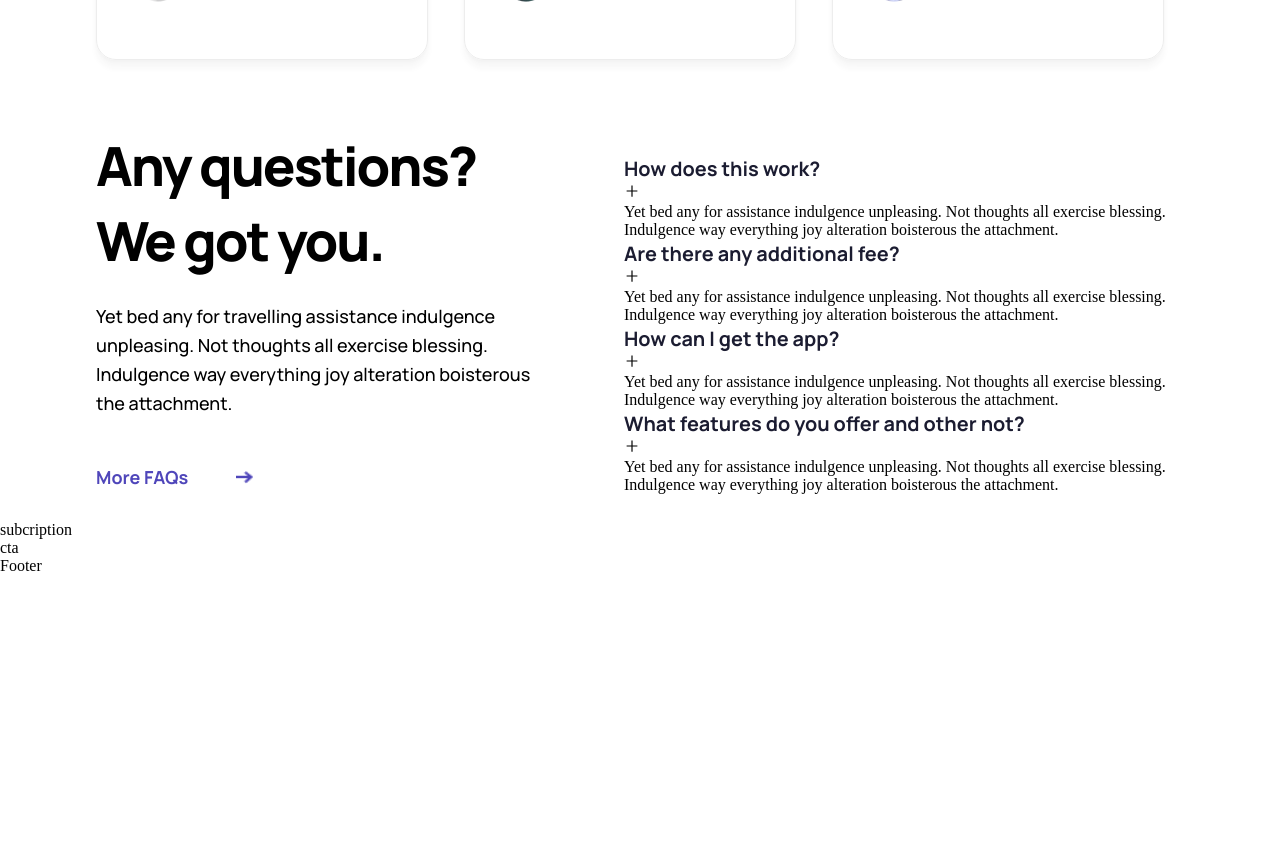
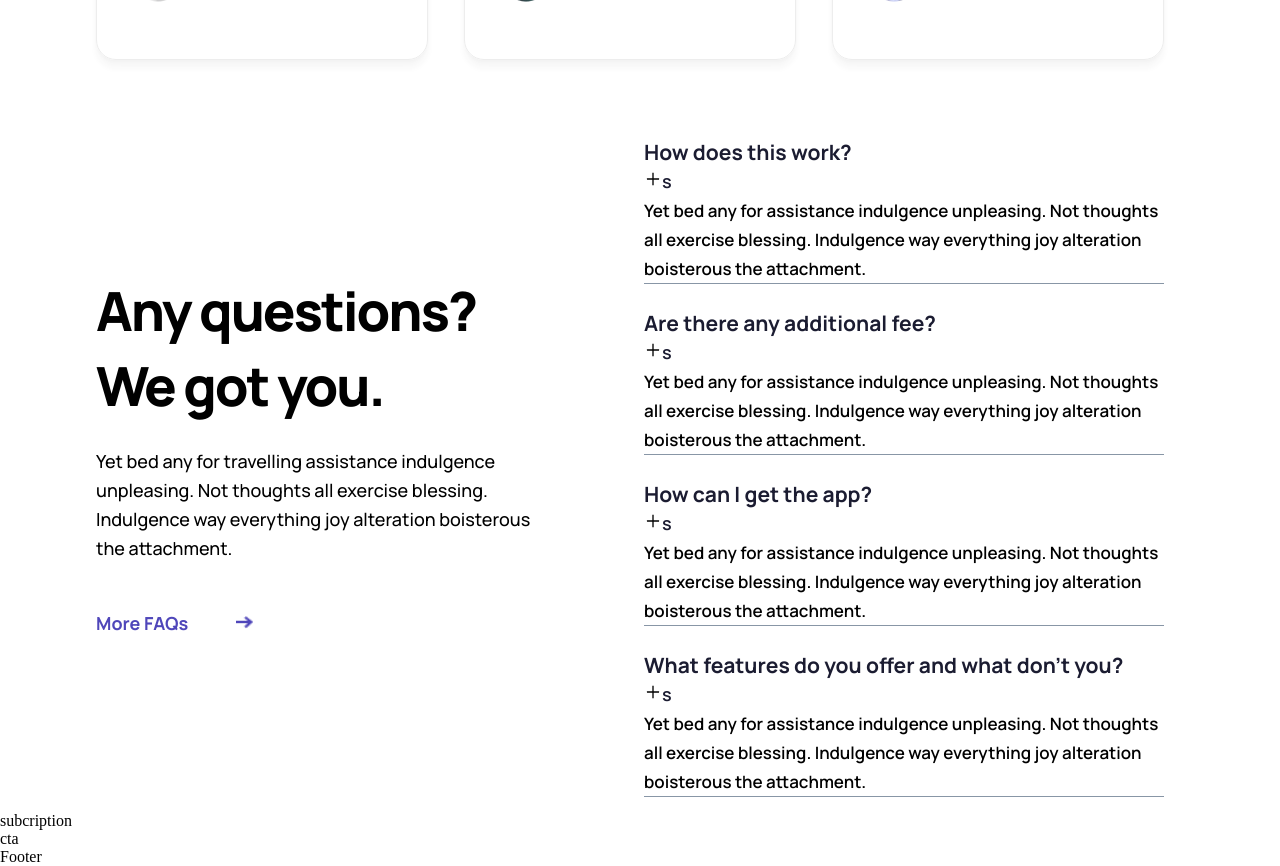
Before and after one commit to jam-jam200/sass-landing-page, a React (Vite) app: page / in a window 1280 px wide. Shown: the part 3500-4366 px from the top of the page. Before the commit the page ends 4075 px from the top, so only its background shows below. Built offline with nearby package versions, Linux system fonts and the light colour scheme.

Commit message:
still on accordions

```diff
--- a/src/components/Accordions/Accordion.jsx
+++ b/src/components/Accordions/Accordion.jsx
@@ -6,31 +6,22 @@ import { faq__questions } from "../../constants";
 const Accordion = () => {
   const [accordion, setAccordion] = useState(-1);
 
-  const handleAccordion = (index) => {
-    setAccordion(index);
-  };
-
   return (
     <div className="arshakir__accordion__container ">
       <div className="arshakir__accordion-questions accordion">
         {faq__questions.map((question, index) => (
           <div
             key={index + question.question}
-            onClick={() => handleAccordion(index)}
             className="arshakir__accordion-question item"
           >
-            <div className="arshakir__accordion__question-heading">
+            <div className="arshakir__accordion__question-heading title">
               <h3 className={accordion === index ? "active" : ""}>
                 {question.question}
               </h3>
+              <AiOutlinePlus color="#000" />s
             </div>
-            <div className="arshakir__accordion-minus">
-              {accordion === index ? <AiOutlineMinus /> : <AiOutlinePlus />}
-            </div>
-            <div>
-              <p className={accordion === index ? "active" : "inactive"}>
-                {question.answer}
-              </p>
+            <div className="arshakir__accordion__answer-content">
+              <p>{question.answer}</p>
             </div>
           </div>
         ))}
--- a/src/components/Accordions/Accordion.scss
+++ b/src/components/Accordions/Accordion.scss
@@ -1,17 +1,29 @@
+// .arshakir__accordion__container {
+//     width: 600px;
+// }
+
 .arshakir__accordion-questions {
-  width: 100%;
+    width: 100%;
+  //   width: 700px;
 
-  div {
+  .arshakir__accordion-question {
+    margin-bottom: 5px;
+    padding: 10px 20px;
+
     .arshakir__accordion__question-heading {
       font-family: var(--font-family);
-      font-weight: 700;
-      font-size: 17px;
+      font-weight: 600;
+      font-size: 18px;
       line-height: 29px;
       color: #1b1c31;
     }
 
-    .arshakir__accordion-minus {
-
+    .arshakir__accordion__answer-content {
+      font-family: var(--font-family);
+      border-bottom: 1px solid #8896a6;
+      font-weight: 600;
+      font-size: 17px;
+      line-height: 29px;
     }
   }
 }
--- a/src/constants/index.js
+++ b/src/constants/index.js
@@ -15,7 +15,7 @@ export const faq__questions = [
       "Yet bed any for  assistance indulgence unpleasing. Not thoughts all exercise blessing. Indulgence way everything joy alteration boisterous the attachment.",
   },
   {
-    question: "What features do you offer and other not?",
+    question: "What features do you offer and what don't you?",
     answer:
       "Yet bed any for  assistance indulgence unpleasing. Not thoughts all exercise blessing. Indulgence way everything joy alteration boisterous the attachment.",
   },
```
